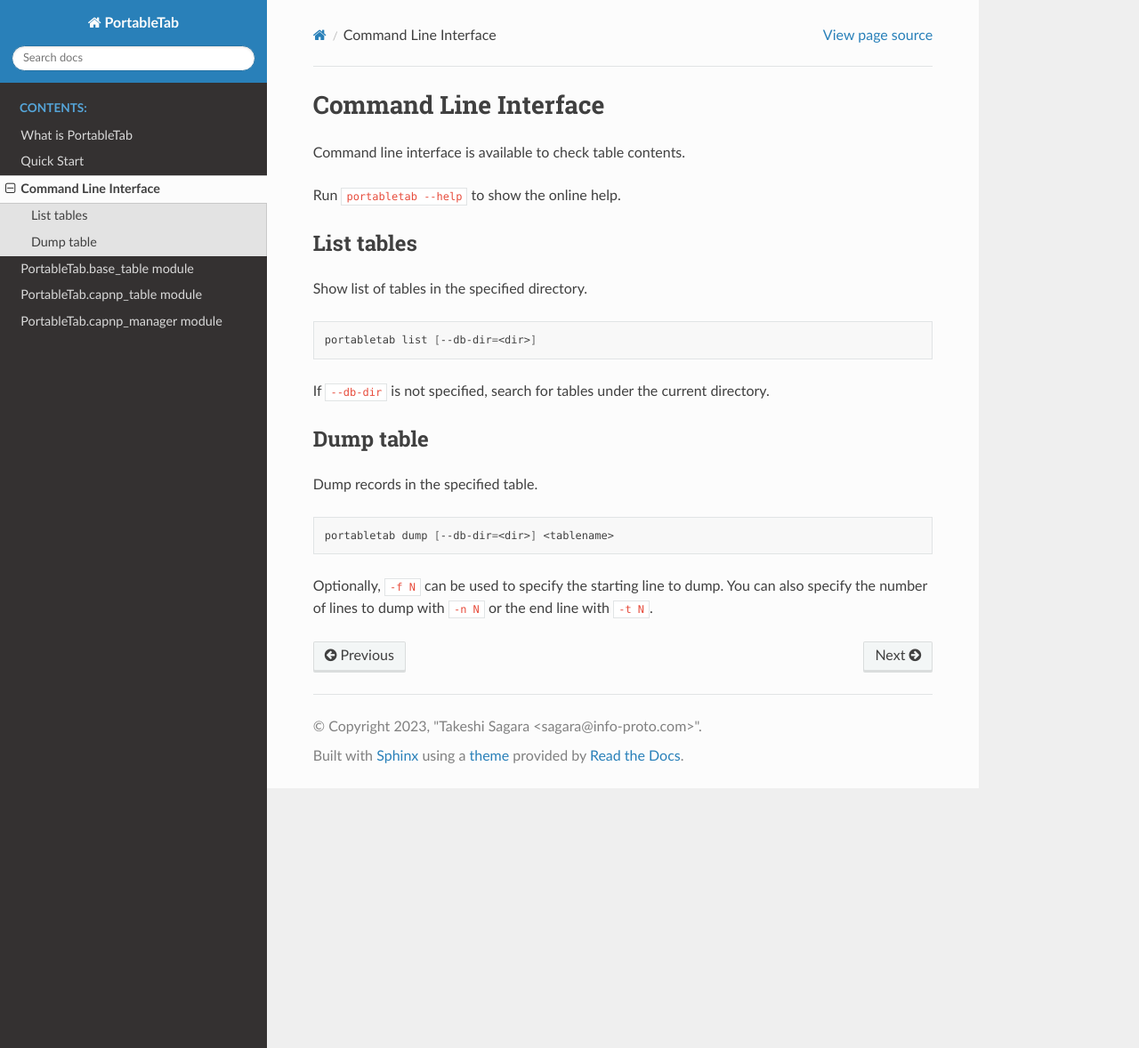
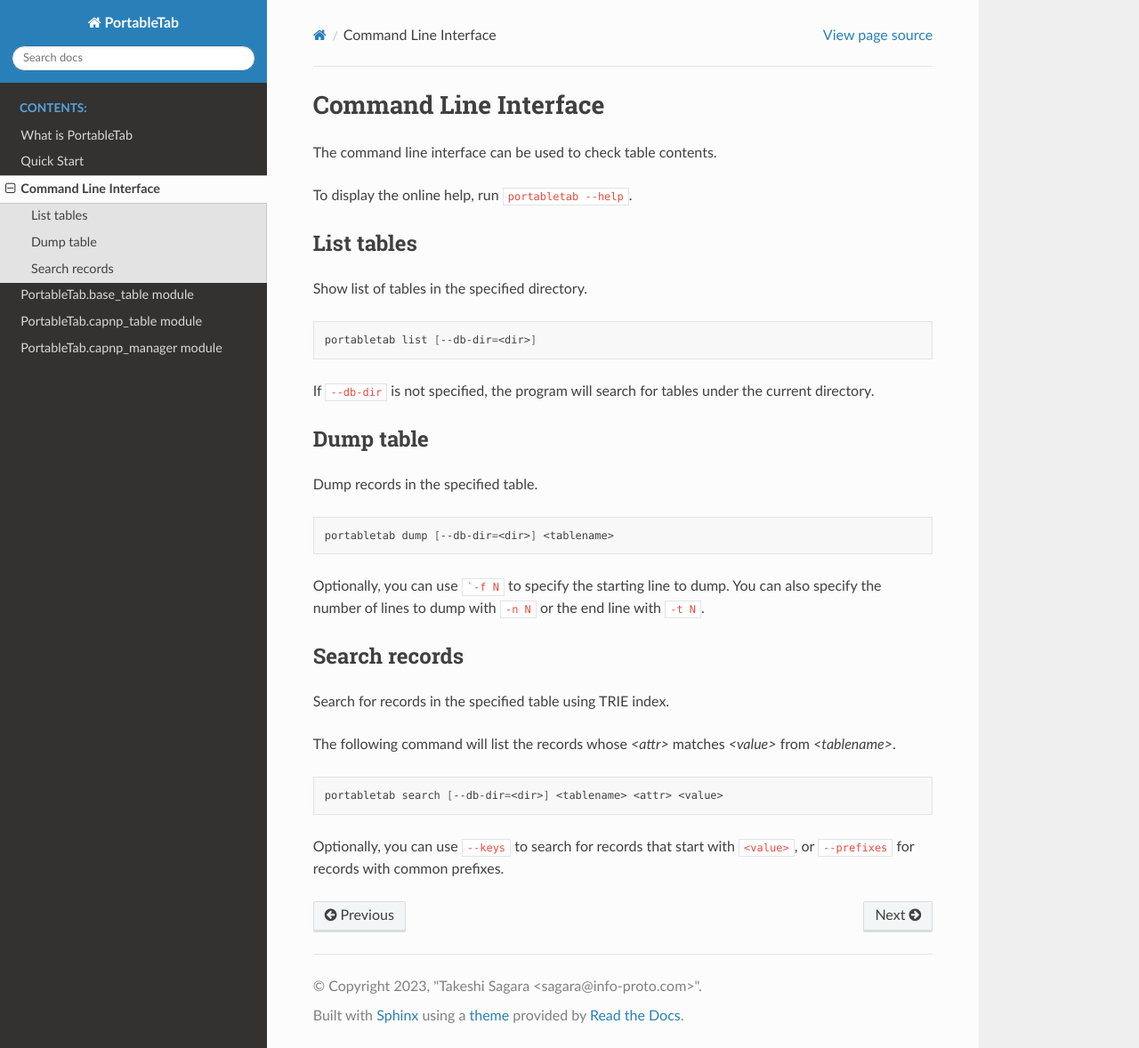
Before and after one commit to t-sagara/PortableTab, a Sphinx documentation site: the page built from docs/cli.rst, in a window 1280 px wide and 1178 px high. Shown: the whole window at 89% size. Built offline with Sphinx 7.4.7 and the Read the Docs theme 2.0.0, drawn with Linux system fonts in a browser that asks for light colours.

Commit message:
Add 'search' command to the document.

````diff
--- a/docs/cli.rst
+++ b/docs/cli.rst
@@ -3,9 +3,9 @@
 Command Line Interface
 ======================
 
-Command line interface is available to check table contents.
+The command line interface can be used to check table contents.
 
-Run ``portabletab --help`` to show the online help.
+To display the online help, run ``portabletab --help``.
 
 List tables
 -----------
@@ -16,8 +16,8 @@
 
     portabletab list [--db-dir=<dir>]
 
-If ``--db-dir`` is not specified, search for tables under
-the current directory.
+If ``--db-dir`` is not specified, the program will search for tables
+under the current directory.
 
 
 Dump table
@@ -29,6 +29,23 @@
 
     portabletab dump [--db-dir=<dir>] <tablename>
 
-Optionally, ``-f N`` can be used to specify the starting line to dump.
+Optionally, you can use ```-f N`` to specify the starting line to dump.
 You can also specify the number of lines to dump with ``-n N`` or
 the end line with ``-t N``.
+
+
+Search records
+--------------
+
+Search for records in the specified table using TRIE index.
+
+The following command will list the records whose `<attr>`
+matches `<value>` from `<tablename>`.
+
+.. code-block:: sh
+
+    portabletab search [--db-dir=<dir>] <tablename> <attr> <value>
+
+Optionally, you can use ``--keys`` to search for records that
+start with ``<value>``, or ``--prefixes`` for records with
+common prefixes.
````
